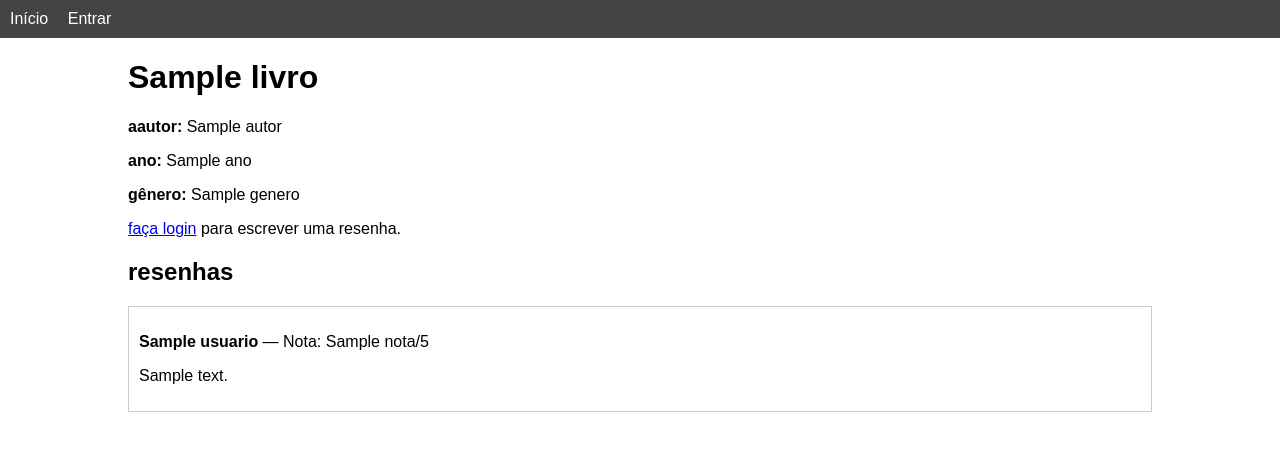
After one commit to Pedro1157/psi-atividade1--Pedro-Henrique-Oliveira-de-Ara-jo, a Flask app: template blueprints/catalog/templates/catalog/livro.html in a window 1280 px wide. The commit adds this page. Shown: the top 451 px of the page. Run offline with Flask 3, Linux system fonts and the light colour scheme; the template is opened without the code that fills it: most values are stand-ins (such as "Sample title", 1, 10 or a date in 2020).

Commit message:
Add files via upload

```diff
--- a/app.py
+++ b/app.py
@@ -1,82 +1,16 @@
-from flask import Flask, redirect, render_template, request, session, url_for
+from flask import Flask
 
-from tarefa import models
-from tarefa.models import buscar_livro, buscar_livros, resenhas_do_livro, usuarios
+from blueprints.auth import auth_bp
+from blueprints.catalog import catalog_bp
+from blueprints.reviews import reviews_bp
 
+app = Flask(__name__)
+app.secret_key = "chave-secreta"
 
-app = Flask(__name__, template_folder="template")
-app.secret_key = "chave-da-biblioteca"
-
-
-@app.get("/")
-def index():
-	return render_template("principal.html", livros=buscar_livros())
-
-
-@app.route("/login", methods=["GET", "POST"])
-def login():
-	mensagem = None
-
-	if request.method == "POST":
-		nome = request.form.get("nome", "")
-		senha = request.form.get("senha", "")
-
-		for usuario in usuarios:
-			if usuario["nome"] == nome and usuario["senha"] == senha:
-				session["usuario"] = nome
-				return redirect(url_for("index"))
-
-		mensagem = "Nome ou senha incorretos."
-
-	return render_template("login.html", mensagem=mensagem)
-
-
-@app.get("/logout")
-def logout():
-	session.clear()
-	return redirect(url_for("index"))
-
-
-@app.get("/livro/<int:livro_id>")
-def detalhe_livro(livro_id):
-	livro = buscar_livro(livro_id)
-	if livro is None:
-		return "Livro não encontrado", 404
-
-	return render_template(
-		"livro.html",
-		livro=livro,
-		resenhas=resenhas_do_livro(livro_id),
-	)
-
-
-@app.route("/livro/<int:livro_id>/resenhar", methods=["POST"])
-def resenhar(livro_id):
-	if "usuario" not in session:
-		return redirect(url_for("login"))
-
-	livro = buscar_livro(livro_id)
-	if livro is None:
-		return "Livro não encontrado", 404
-
-	texto = request.form.get("texto", "")
-	nota = request.form.get("nota", "1")
-
-	if texto.strip() == "":
-		return redirect(url_for("detalhe_livro", livro_id=livro_id))
-
-	nova_resenha = {
-		"id": models.proximo_id_resenha,
-		"livro_id": livro_id,
-		"usuario": session["usuario"],
-		"texto": texto,
-		"nota": int(nota),
-	}
-	models.resenhas.append(nova_resenha)
-	models.proximo_id_resenha += 1
-
-	return redirect(url_for("detalhe_livro", livro_id=livro_id))
+app.register_blueprint(auth_bp)
+app.register_blueprint(catalog_bp)
+app.register_blueprint(reviews_bp)
 
 
 if __name__ == "__main__":
-	app.run(debug=True)
+    app.run(debug=True)
--- /dev/null
+++ b/blueprints/auth/__init__.py
@@ -0,0 +1,5 @@
+from flask import Blueprint
+
+auth_bp = Blueprint("auth", __name__, template_folder="templates")
+
+from . import routes
--- /dev/null
+++ b/blueprints/catalog/__init__.py
@@ -0,0 +1,5 @@
+from flask import Blueprint
+
+catalog_bp = Blueprint("catalog", __name__, template_folder="templates")
+
+from . import routes
--- /dev/null
+++ b/blueprints/catalog/templates/catalog/livro.html
@@ -0,0 +1,38 @@
+{% extends "base.html" %}
+
+{% block titulo %}{{ livro.titulo }}{% endblock %}
+
+{% block conteudo %}
+    <h1>{{ livro.titulo }}</h1>
+    <p><strong>aautor:</strong> {{ livro.autor }}</p>
+    <p><strong>ano:</strong> {{ livro.ano }}</p>
+    <p><strong>gênero:</strong> {{ livro.genero }}</p>
+
+    {% if session.usuario %}
+        <h2>escrever resenha</h2>
+        <form method="post" action="{{ url_for('reviews.resenhar', livro_id=livro.id) }}">
+            <textarea name="texto" rows="4" placeholder="Sua opinião sobre o livro" required></textarea>
+            <label for="nota">nota:</label>
+            <select name="nota" id="nota">
+                <option value="1">1</option>
+                <option value="2">2</option>
+                <option value="3">3</option>
+                <option value="4">4</option>
+                <option value="5">5</option>
+            </select>
+            <button type="submit">enviar resenha</button>
+        </form>
+    {% else %}
+        <p><a href="{{ url_for('auth.login') }}">faça login</a> para escrever uma resenha.</p>
+    {% endif %}
+
+    <h2>resenhas</h2>
+    {% for resenha in resenhas %}
+        <div class="card">
+            <p><strong>{{ resenha.usuario }}</strong> — Nota: {{ resenha.nota }}/5</p>
+            <p>{{ resenha.texto }}</p>
+        </div>
+    {% else %}
+        <p>nenhuma resenha ainda</p>
+    {% endfor %}
+{% endblock %}
--- /dev/null
+++ b/blueprints/reviews/__init__.py
@@ -0,0 +1,5 @@
+from flask import Blueprint
+
+reviews_bp = Blueprint("reviews", __name__, template_folder="templates")
+
+from . import routes
--- a/models.py
+++ b/models.py
@@ -1,11 +1,11 @@
 # models.py — Camada Model da aplicação
 # ============================================================
 # ARQUIVO FORNECIDO PELO PROFESSOR — não altere nada aqui.
-# Sua tarefa é USAR estes dados e funções a partir do app.py.
+# Sua tarefa é USAR estes dados e funções a partir dos blueprints.
 #
 # Responsabilidade desta camada (Model):
 #   - Guardar os dados do sistema (listas de dicionários)
-#   - Oferecer funções de busca para o Controller (app.py) usar
+#   - Oferecer funções de busca para os Controllers (routes.py) usar
 
 usuarios = [
     {"id": 1, "nome": "admin", "senha": "1234"},
--- a/templates/base.html
+++ b/templates/base.html
@@ -1,27 +1,28 @@
 <!DOCTYPE html>
-<html lang="pt-BR">
+<html lang="pt-br">
 <head>
     <meta charset="UTF-8">
     <title>{% block titulo %}Livraria{% endblock %}</title>
     <style>
-nav { background: #333; color: white; padding: 10px; }
+        body { font-family: Arial, sans-serif; margin: 0; padding: 0; }
+        nav { background: #444; padding: 10px; }
         nav a { color: white; margin-right: 15px; text-decoration: none; }
-.container { max-width: 700px; margin: 20px auto; }
-.card { border: 1px solid #ddd; padding: 15px; margin-bottom: 15px; }
+        .container { width: 80%; margin: 20px auto; }
+        .card { border: 1px solid #ccc; padding: 10px; margin-bottom: 10px; }
         .erro { color: red; }
-input, textarea, select, button { display: block; margin-bottom: 10px;
-padding: 8px; width: 100%; }
+        input, textarea, select, button { display: block; width: 100%; margin-bottom: 10px; padding: 8px; }
     </style>
 </head>
 <body>
     <nav>
-<a href="{{ url_for('index') }}">Início</a>
-{% if session.get("usuario") %}
-<a href="{{ url_for('logout') }}">Sair ({{ session["usuario"] }})</a>
+        <a href="{{ url_for('catalog.index') }}">Início</a>
+        {% if session.usuario %}
+            <a href="{{ url_for('auth.logout') }}">Sair ({{ session.usuario }})</a>
         {% else %}
-<a href="{{ url_for('login') }}">Entrar</a>
+            <a href="{{ url_for('auth.login') }}">Entrar</a>
         {% endif %}
     </nav>
+
     <div class="container">
         {% block conteudo %}{% endblock %}
     </div>
```
Also changed, not shown: blueprints/auth/routes.py (added, +21 -0 lines), blueprints/auth/templates/auth/login.html (added, +21 -0 lines), blueprints/catalog/routes.py (added, +22 -0 lines), blueprints/catalog/templates/catalog/index.html (added, +21 -0 lines), blueprints/reviews/routes.py (added, +22 -0 lines). Lines whose indentation alone changed are shown as unchanged.
